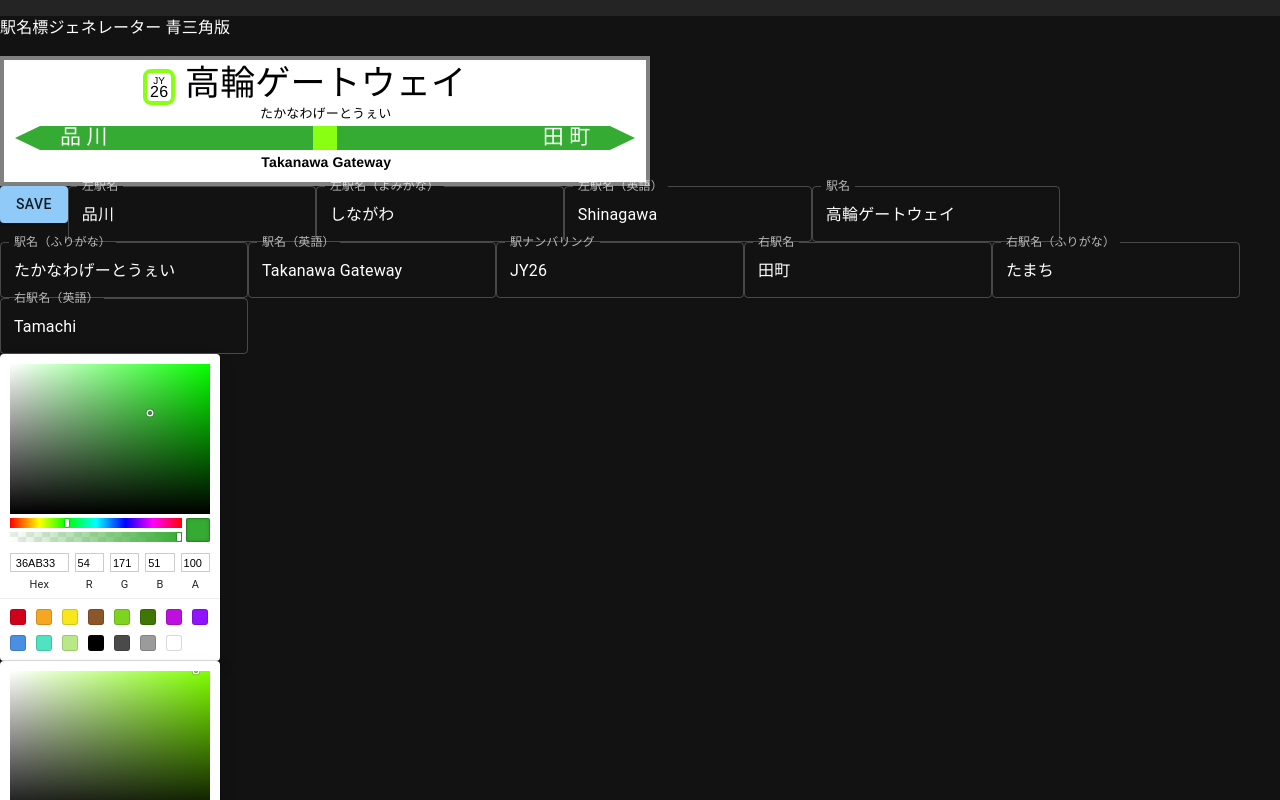
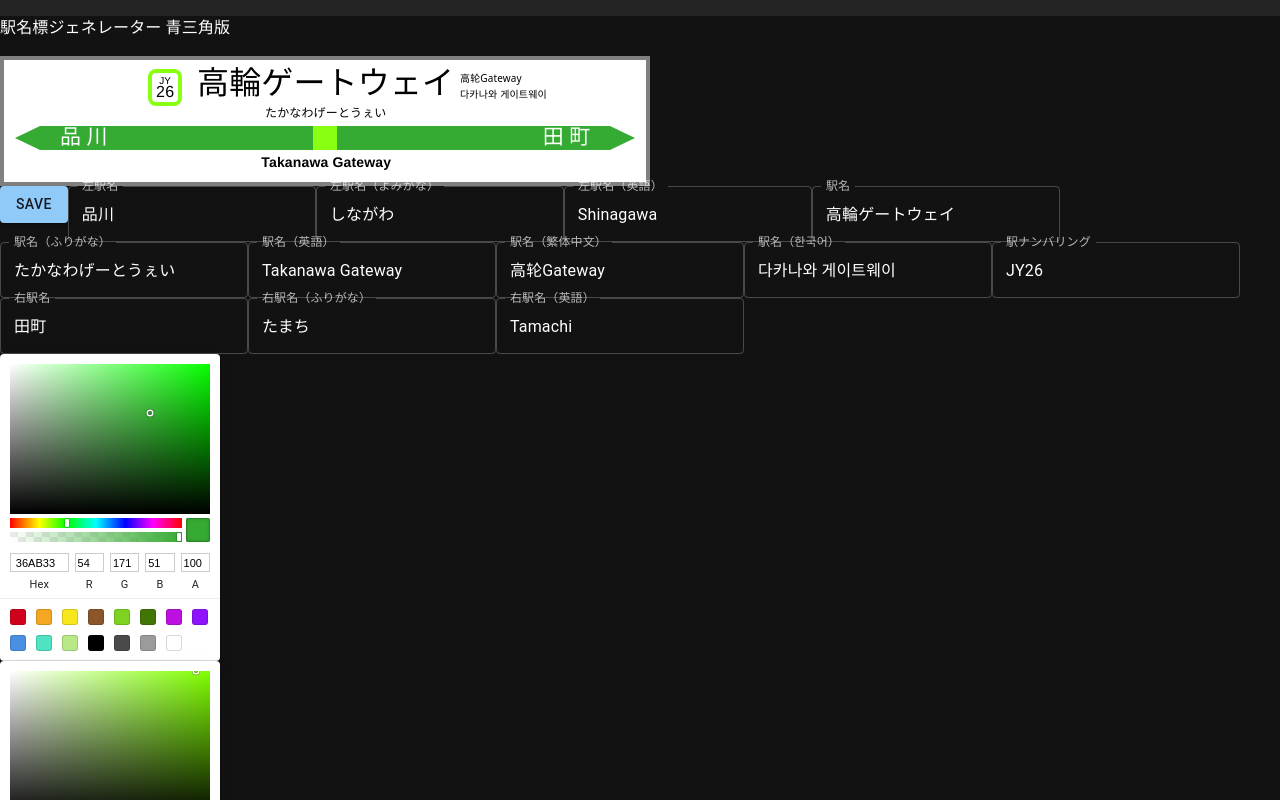
Before and after one commit to AoSankaku/station_sign_generator, a React (Vite) app: page / in a window 1280 px wide. Shown: the top 800 px of the page. Built offline with nearby package versions, Linux system fonts and the light colour scheme; a web font is replaced by a local one.

Commit message:
Added Chinese and Korean translation slot

```diff
--- a/src/App.tsx
+++ b/src/App.tsx
@@ -19,15 +19,17 @@
   const [stationName, setStationName] = useState('高輪ゲートウェイ');
   const [stationNameFurigana, setStationNameFurigana] = useState('たかなわげーとうぇい');
   const [stationNameEnglish, setStationNameEnglish] = useState('Takanawa Gateway');
-  const [stationNumber, setStationNumber] = useState('JY26')
+  const [stationNameChinese, setStationNameChinese] = useState('高轮Gateway');
+  const [stationNameKorean, setStationNameKorean] = useState('다카나와 게이트웨이');
+  const [stationNumber, setStationNumber] = useState('JY26');
   const [rightStationName, setRightStationName] = useState('田町');
   const [rightStationNameFurigana, setRightStationNameFurigana] = useState('たまち');
   const [rightStationNameEnglish, setRightStationNameEnglish] = useState('Tamachi');
   const [ratio, setRatio] = useState(5);
-  const [direction, setDirection] = useState<'left' | 'right' | 'both'>('both')
-  const [mainColor, setMainColor] = useState('#36ab33')
-  const [lineColor, setLineColor] = useState('#89ff12')
-  const [outputJson, setOutputJson] = useState({})
+  const [direction, setDirection] = useState<'left' | 'right' | 'both'>('both');
+  const [mainColor, setMainColor] = useState('#36ab33');
+  const [lineColor, setLineColor] = useState('#89ff12');
+  const [outputJson, setOutputJson] = useState({});
 
   useEffect(() => {
     setOutputJson({
@@ -37,6 +39,8 @@
       stationName: stationName,
       stationNameFurigana: stationNameFurigana,
       stationNameEnglish: stationNameEnglish,
+      stationNameChinese: stationNameChinese,
+      stationNameKorean: stationNameKorean,
       stationNumber: stationNumber,
       rightStationName: rightStationName,
       rightStationNameFurigana: rightStationNameFurigana,
@@ -71,11 +75,13 @@
         stationName={stationName}
         stationNameFurigana={stationNameFurigana}
         stationNameEnglish={stationNameEnglish}
+        stationNameChinese={stationNameChinese}
+        stationNameKorean={stationNameKorean}
         stationNumber={stationNumber}
         leftStationName={leftStationName}
         leftStationNameEnglish={leftStationNameEnglish}
         rightStationName={rightStationName}
-        rightStationNameEnglish='Tamachi'
+        rightStationNameEnglish={rightStationNameEnglish}
         lineColor={lineColor}
         baseColor={mainColor}
         ratio={ratio}
@@ -90,6 +96,8 @@
       <TextField id="stationName" label="駅名" variant="outlined" value={stationName} onChange={(e) => { setStationName(e.target.value) }} />
       <TextField id="stationNameFurigana" label="駅名（ふりがな）" variant="outlined" value={stationNameFurigana} onChange={(e) => { setStationNameFurigana(e.target.value) }} />
       <TextField id="stationNameEnglish" label="駅名（英語）" variant="outlined" value={stationNameEnglish} onChange={(e) => { setStationNameEnglish(e.target.value) }} />
+      <TextField id="stationNameChinese" label="駅名（繁体中文）" variant="outlined" value={stationNameChinese} onChange={(e) => { setStationNameChinese(e.target.value) }} />
+      <TextField id="stationNameKorean" label="駅名（한국어）" variant="outlined" value={stationNameKorean} onChange={(e) => { setStationNameKorean(e.target.value) }} />
       <TextField id="stationNumber" label="駅ナンバリング" variant="outlined" value={stationNumber} onChange={(e) => { setStationNumber(e.target.value) }} />
       <TextField id="rightStationName" label="右駅名" variant="outlined" value={rightStationName} onChange={(e) => { setRightStationName(e.target.value) }} />
       <TextField id="rightStationNameFurigana" label="右駅名（ふりがな）" variant="outlined" value={rightStationNameFurigana} onChange={(e) => { setRightStationNameFurigana(e.target.value) }} />
--- a/src/components/signs/JrEastSign.tsx
+++ b/src/components/signs/JrEastSign.tsx
@@ -64,7 +64,7 @@
             <>
               <Rect fill={baseColor} x={startingPoint} y={linePosY} width={width} height={lineHeight} />
               <Text text={autoSpace(rightStationName)} width={width} x={-30} y={74} fontSize={15} fontStyle='500' fontFamily='Noto Sans Japanese' fill='white' align='right' />
-              <Text text={autoSpace(rightStationNameEnglish)} width={width} x={-30} y={100} fontSize={12} fontStyle='500' fontFamily='Helvetica Neue' fill='black' align='right' />
+              <Text text={autoSpace(rightStationNameEnglish)} width={width} x={-30} y={100} fontSize={12} fontStyle='300' fontFamily='Helvetica Neue' fill='black' align='right' />
             </>
           }
           {
@@ -72,7 +72,7 @@
             <>
               <Rect fill={baseColor} x={0} y={linePosY} width={width - 80} height={lineHeight} />
               <Text text={autoSpace(leftStationName)} width={width} x={30} y={74} fontSize={15} fontStyle='500' fontFamily='Noto Sans Japanese' fill='white' align='left' />
-              <Text text={autoSpace(rightStationNameEnglish)} width={width} x={30} y={100} fontSize={12} fontStyle='500' fontFamily='Helvetica Neue' fill='black' align='left' />
+              <Text text={autoSpace(leftStationNameEnglish)} width={width} x={30} y={100} fontSize={12} fontStyle='300' fontFamily='Helvetica Neue' fill='black' align='left' />
             </>
           }
           {
@@ -85,15 +85,17 @@
           }
           <Rect stroke='grey' strokeWidth={8} x={0} y={0} width={width} height={height} />
           <Rect fill={lineColor} x={width / 2 - 12} y={70} width={24} height={24} />
-          <Text text={getSpacedStationName()} width={width} x={0} y={12} fontSize={35} fontStyle='600' fontFamily='Noto Sans Japanese' fill='black' align='center' />
+          <Text text={getSpacedStationName()} width={width} x={0} y={14} fontSize={32} fontStyle='600' fontFamily='Noto Sans Japanese' fill='black' align='center' />
           {processedStationNumber.prefix &&
             <>
-          <Rect stroke={lineColor} strokeWidth={4} x={-365 + width - getStationNameWidth() / 2} y={15} width={28} height={32} cornerRadius={6} />
-              <Text text={processedStationNumber.prefix} fill='black' x={-365 + width - getStationNameWidth() / 2} fontSize={10} fontFamily='Helvetica Neue' y={20} width={28} height={32} align="center" />
-              <Text text={processedStationNumber.number} fill='black' x={-365 + width - getStationNameWidth() / 2} fontSize={16} fontFamily='Helvetica Neue' fontStyle="500" y={29} width={28} height={32} align="center" />
+              <Rect stroke={lineColor} strokeWidth={4} x={-360 + width - getStationNameWidth() / 2} y={15} width={30} height={33} cornerRadius={6} />
+              <Text text={processedStationNumber.prefix} fill='black' x={-360 + width - getStationNameWidth() / 2} fontSize={10} fontFamily='Helvetica Neue' y={20} width={30} height={30} align="center" />
+              <Text text={processedStationNumber.number} fill='black' x={-360 + width - getStationNameWidth() / 2} fontSize={16} fontFamily='Helvetica Neue' fontStyle="500" y={29} width={30} height={32} align="center" />
             </>
           }
-          <Text text={stationNameFurigana} width={width} x={0} y={52} fontSize={13} fontStyle='600' fontFamily='Noto Sans Japanese' fill='black' align='center' />
+          <Text text={stationNameFurigana} width={width} x={0} y={52} fontSize={12} fontStyle='600' fontFamily='Noto Sans Japanese' fill='black' align='center' />
+          <Text text={stationNameChinese} x={-330 + width + getStationNameWidth() / 2} y={18} fontSize={10} fontStyle='400' fontFamily='Noto Sans' fill='black' align='center' />
+          <Text text={stationNameKorean} x={-330 + width + getStationNameWidth() / 2} y={34} fontSize={10} fontStyle='400' fontFamily='Noto Sans' fill='black' align='center' />
           <Text text={stationNameEnglish} width={width} x={0} y={100} fontSize={14} fontStyle='600' fontFamily='Helvetica Neue' fill='black' align='center' />
         </Layer>
       </Stage>
```
